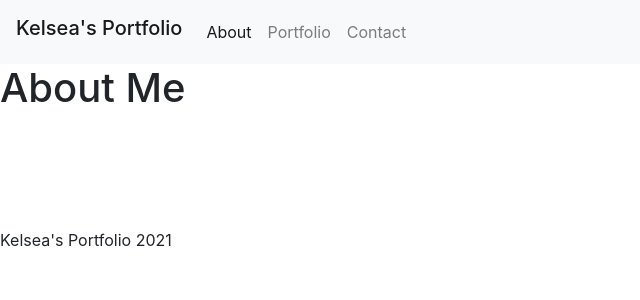
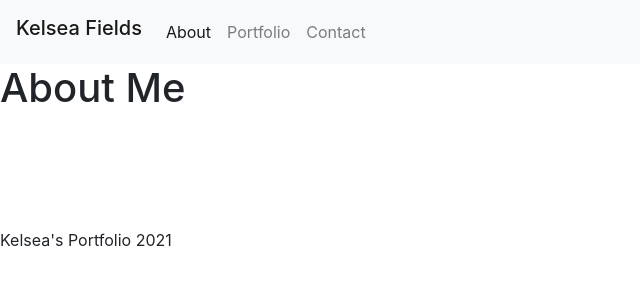
Before and after one commit to Kfields91/React-Portfolio, a React (Create React App) app in the folder client/: page / in a window 1280 px wide. Shown: the top 300 px of the page, without its empty margins (0-640 px from the left). Built offline with nearby package versions, Linux system fonts and the light colour scheme.

Commit message:
navbar updates

```diff
--- a/client/src/components/Navbar.js
+++ b/client/src/components/Navbar.js
@@ -5,7 +5,7 @@ import { Link } from "react-router-dom";
 function Navbar() {
   return (
     <nav className="navbar navbar-expand-lg navbar-light bg-light">
-      <h1 className="navbar-brand">Kelsea's Portfolio</h1>
+      <h1 className="navbar-brand">Kelsea Fields</h1>
       <div>
         <ul className="navbar-nav">
           <li className="nav-item">
```
